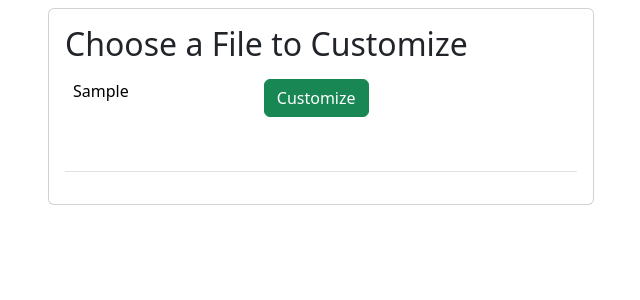
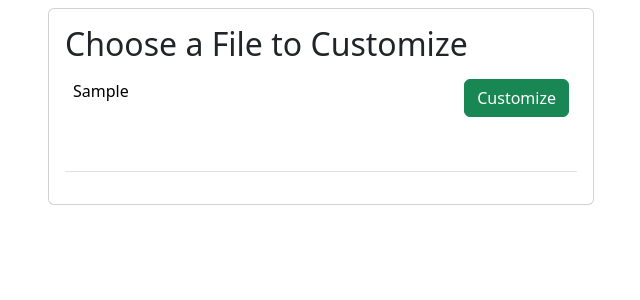
Before and after one commit to dc74089/LabLaser, a Django app: template app/templates/app/choose_file.html in a window 1280 px wide. Shown: the part 56-356 px from the top of the page, without its empty margins (319-959 px from the left). Run offline with Django 5.2, Linux system fonts and the light colour scheme; the template is opened without the code that fills it: most values are stand-ins (such as "Sample title", 1, 10 or a date in 2020); some libraries are stand-ins or nearby versions.

Commit message:
Align "Customize" button to the right in choose_file.html

```diff
--- a/app/templates/app/choose_file.html
+++ b/app/templates/app/choose_file.html
@@ -27,7 +27,7 @@
                   </div>
                 </td>
 
-                <td>
+                <td class="text-end">
                   <a class="btn btn-success" href="{% url 'customize' tmpl.id %}">Customize</a>
                 </td>
               </tr>
```
